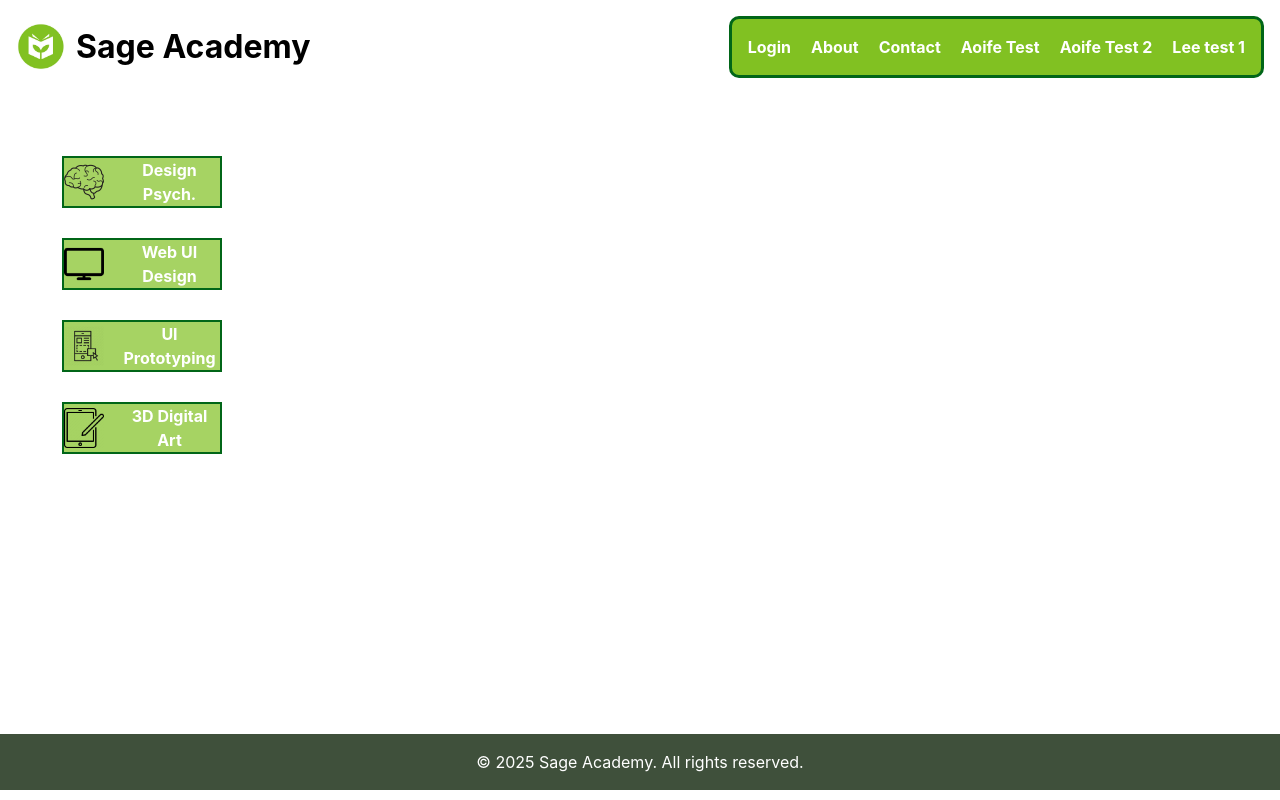
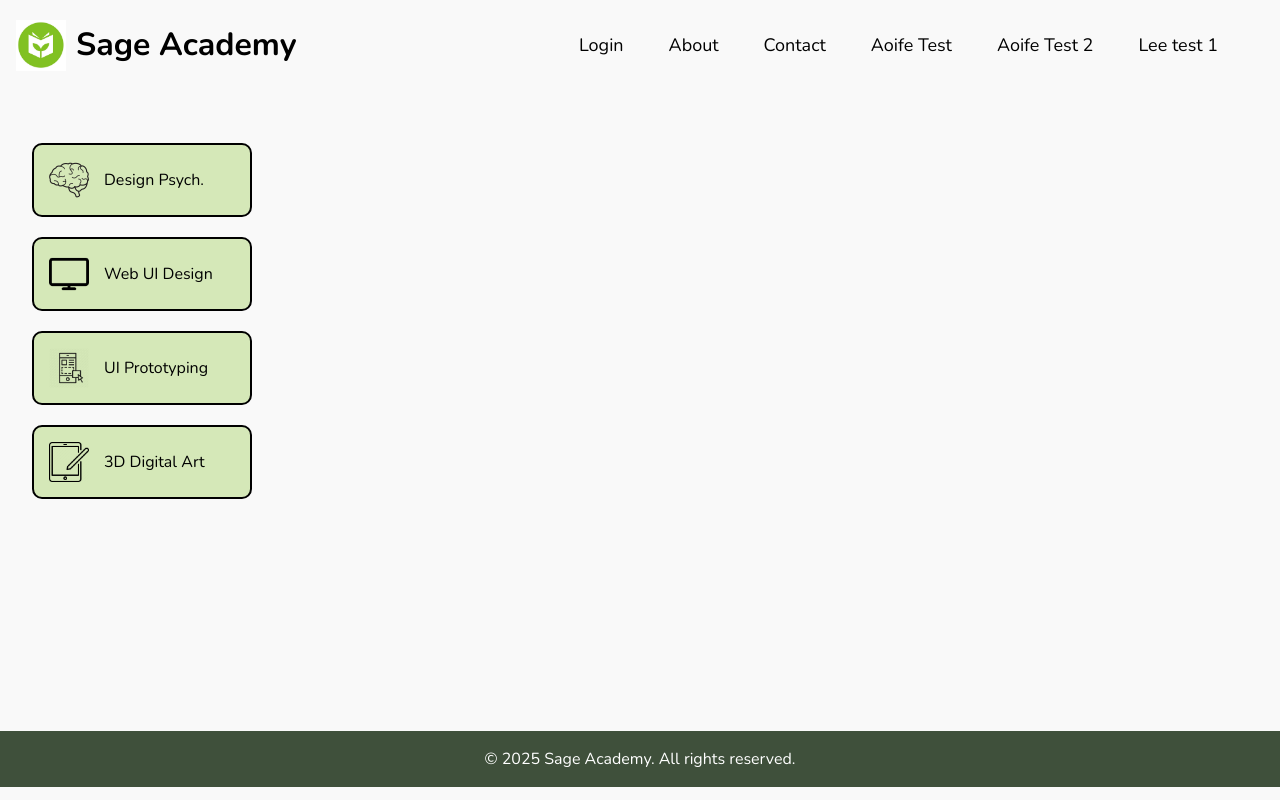
Before and after one commit to CaoimheOBrien/WebUIDesign_2025GroupProject, a SvelteKit app in the folder Web App/Sage-Academy-App/: page /student_home_page_lr in a window 1280 px wide. Built offline with nearby package versions, Linux system fonts and the light colour scheme.

Commit message:
changed styles & added future module content

```diff
--- a/Web App/Sage-Academy-App/src/app.html
+++ b/Web App/Sage-Academy-App/src/app.html
@@ -11,6 +11,8 @@
 		<link rel="icon" href="%sveltekit.assets%/logo.jpg" />
 		<link rel="stylesheet" href="%sveltekit.assets%/styles/global.css" />
 
+		<link href="https://fonts.googleapis.com/css2?family=Nunito:wght@300;400;600;700&display=swap" rel="stylesheet">
+
 		<title>Sage Academy App</title>
 
 		%sveltekit.head%
--- a/Web App/Sage-Academy-App/src/lib/components/Header.svelte
+++ b/Web App/Sage-Academy-App/src/lib/components/Header.svelte
@@ -22,7 +22,7 @@
         display: flex;
         align-items: center;
         justify-content: space-between;
-        background-color: white;
+        background-color: #f9f9f9;
         color: black;
         padding: 1rem;
     }
--- a/Web App/Sage-Academy-App/src/lib/components/Navigation.svelte
+++ b/Web App/Sage-Academy-App/src/lib/components/Navigation.svelte
@@ -20,11 +20,21 @@
 <style>
     /* Base Navigation Styling */
     .nav {
-        background-color:rgba(129,193,34,1);
         padding: 1rem;
         text-align: center;
-        border: solid #016618 3px;
-        border-radius: 10px;
+    }
+
+    nav a {
+        margin-right: 15px;
+        text-decoration: none;
+        padding: 10px 15px;
+        border-radius: 8px;
+        transition: background 0.3s ease-in-out;
+    }
+
+    nav a:hover {
+        background-color: rgba(129,193,34,0.8);
+        cursor: pointer;
     }
 
     .nav ul {
@@ -33,7 +43,6 @@
         margin: 0;
         display: flex;
         justify-content: center;
-        gap: 20px;
     }
 
     .nav ul li {
@@ -42,10 +51,13 @@
 
 
     .nav ul li a {
+        color: black;
+        text-decoration: none;
+        font-size: 18px;
+    }
+
+    .nav ul li a:hover {
         color: white;
-        text-decoration: none;
-        font-weight: bold;
-
     }
 
     /* 🍔 Burger Menu (Hidden on Large Screens) */
--- a/Web App/Sage-Academy-App/src/routes/about/+page.svelte
+++ b/Web App/Sage-Academy-App/src/routes/about/+page.svelte
@@ -42,7 +42,7 @@
 </div>
 
 <style>
-    h1 { color: #016618; }
+    h1 { color: #016618; margin-bottom: 20px;}
 
     p {
         font-size: 18px;
--- a/Web App/Sage-Academy-App/src/routes/staff_quiz_home_page/+page.svelte
+++ b/Web App/Sage-Academy-App/src/routes/staff_quiz_home_page/+page.svelte
@@ -41,13 +41,18 @@ li  {
   display: flex;
   align-items: center;
   gap: 15px;
-  color: white;
-  font-weight: bold;
+  color: black;
   padding: 15px;
   margin: 20px 0;
-  background-color:rgba(129,193,34,255);
-  border: solid black 1.5px;
+  background-color:rgba(129,193,34,0.3);
+  border: solid black 2px;
   border-radius: 10px;
+}
+
+li:hover {
+  background-color: rgba(129, 193, 34, 0.6);
+  cursor: pointer;
+  transform: scale(1.05);
 }
 
 nav ul {
--- a/Web App/Sage-Academy-App/src/routes/student_home_page_lr/+page.svelte
+++ b/Web App/Sage-Academy-App/src/routes/student_home_page_lr/+page.svelte
@@ -4,6 +4,41 @@
     onMount(() => {
         console.log("Student Learning Resources Home Page Loaded");
     });
+
+    let modules = [
+      {
+        "Design Psych.": [
+          {"topic1": "content"},
+          {"topic2": "content"},
+          {"topic3": "content"},
+          {"topic4": "content"}
+        ]
+      },
+      {
+        "Web UI Design": [
+          {"topic1": "content"},
+          {"topic2": "content"},
+          {"topic3": "content"},
+          {"topic4": "content"}
+        ]
+      },
+      {
+        "UI Prototyping": [
+          {"topic1": "content"},
+          {"topic2": "content"},
+          {"topic3": "content"},
+          {"topic4": "content"}
+        ]
+      },
+      {
+        "3D Digital Art": [
+          {"topic1": "content"},
+          {"topic2": "content"},
+          {"topic3": "content"},
+          {"topic4": "content"}
+        ]
+      }
+    ]
 
 </script>
 
@@ -41,20 +76,18 @@ li  {
   display: flex;
   align-items: center;
   gap: 15px;
-  color: white;
-  font-weight: bold;
-<<<<<<< HEAD
+  color: black;
   padding: 15px;
   margin: 20px 0;
-  background-color:rgba(129,193,34,255);
-  border: solid black 1.5px;
-=======
-  padding: 20px;
-  margin: 30px;
-  background-color:rgba(129,193,34,0.7);
-  border: solid #016618 2px;
->>>>>>> 7eae00ce403f7a2b4c30cf6bdbf1d465ea8a7bbf
+  background-color:rgba(129,193,34,0.3);
+  border: solid black 2px;
   border-radius: 10px;
+}
+
+li:hover {
+  background-color: rgba(129, 193, 34, 0.6);
+  cursor: pointer;
+  transform: scale(1.05);
 }
 
 nav ul {
--- a/Web App/Sage-Academy-App/static/styles/global.css
+++ b/Web App/Sage-Academy-App/static/styles/global.css
@@ -3,13 +3,13 @@
    =============================== */
 :root {
     /* Color Variables */
-    --primary-color: #6bb58b;
+    --primary-color: rgba(129,193,34,1);
     --secondary-color: #016618; /* for titles */
-    --background-color: #ffffff;
+    --background-color: #f9f9f9;
     --text-color: #213547;
 
     /* Font Variables */
-    --font-family: 'Inter', system-ui, sans-serif;
+    --font-family: 'Nunito', sans-serif;
     --base-font-size: 16px;
 
     /* Spacing Variables */
```
Also changed, not shown: Web App/Sage-Academy-App/src/lib/components/Button.svelte (+9 -12 lines).
